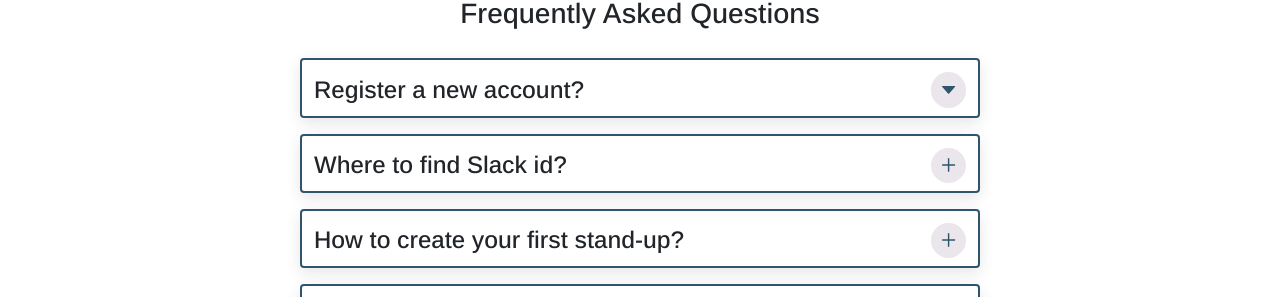
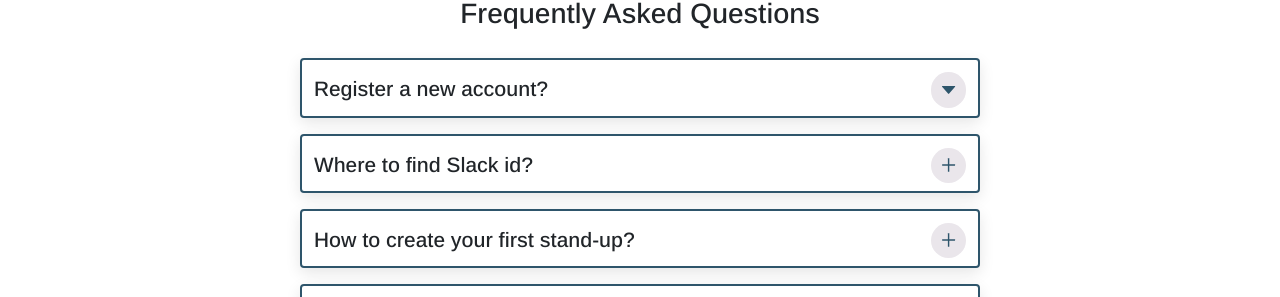
Before and after one commit to omerffaruk/Goal-app-CYF-final-project-1, a React (Create React App) app in the folder client/: page /about in a window 1280 px wide. Shown: the part 490-787 px from the top of the page. Built offline with nearby package versions, Linux system fonts and the light colour scheme.

Commit message:
refactor: make the font of the questions heading smaller

```diff
--- a/client/src/pages/Home.css
+++ b/client/src/pages/Home.css
@@ -473,6 +473,10 @@ ul {
 	align-items: center;
 }
 
+.guide-ctn .question header h4 {
+	font-size: 1.3em;
+}
+
 .guide-ctn .question {
 	padding: 0.75rem 0.75rem 0.50rem 0.75rem;
 	border: 2px solid #2e556b;
```
